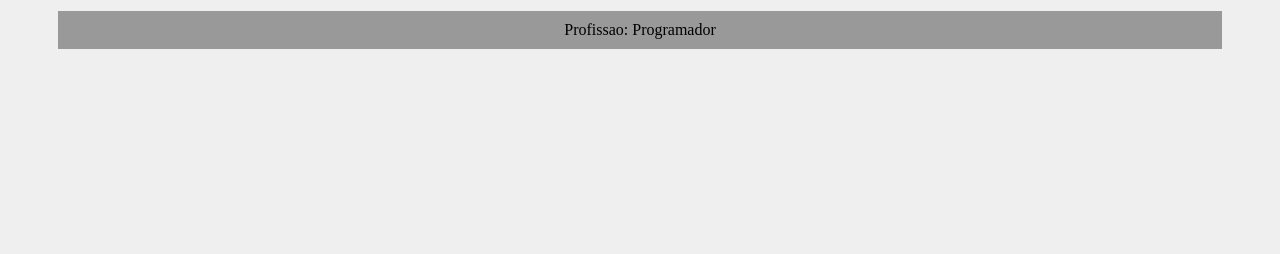
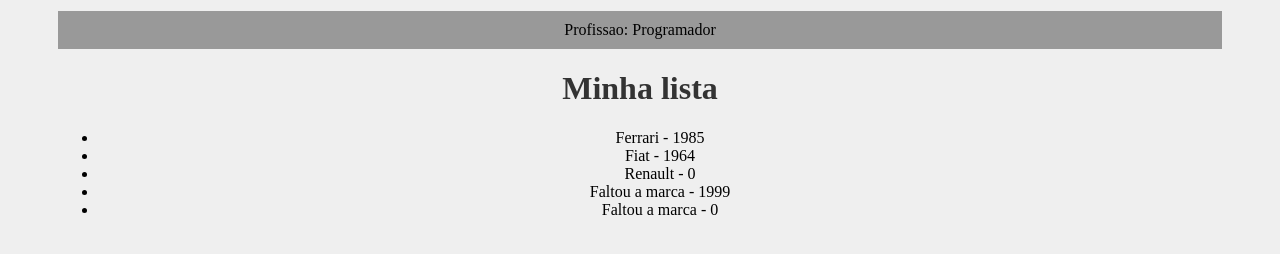
Before and after one commit to Henriquesoto92/REACT-AULAS, a React (Create React App) app: page / in a window 1280 px wide. Shown: the part 536-790 px from the top of the page. Built offline with nearby package versions, Linux system fonts and the light colour scheme.

Commit message:
:sparkles: Advance in PROPS in REACT

```diff
--- a/src/App.js
+++ b/src/App.js
@@ -2,6 +2,7 @@
 import SayMyName from './components/SayMyName'
 import Pessoa from './components/Pessoa'
 import Frase from './components/Frase'
+import List from './components/List'
 
 function App() {
 
@@ -25,6 +26,7 @@
         profissao="Programador"
         foto="https://via.placeholder.com/150"
       />
+      <List />
     </div>
   );
 }
--- /dev/null
+++ b/src/components/Item.js
@@ -0,0 +1,26 @@
+import PropTypes from 'prop-types'
+
+function Item({ marca, anoLancamento }) {
+    return (
+        <>
+            <li>
+                {marca} - {anoLancamento}
+            </li>
+        </>
+    )
+}
+
+// esse informa um erro no console log, o que precisa ser feito para se manter um padrão
+// experimente tirar ou comentar o "Item.defaultProps" a baixo para ver o resultado no console
+Item.propTypes = {
+    marca: PropTypes.string.isRequired,
+    anoLancamento: PropTypes.number,
+}
+
+// este coloca um "default" direto quando não preenchemos nada. (otimo para formularios)
+Item.defaultProps = {
+    marca: 'Faltou a marca',
+    anoLancamento: 0,
+}
+
+export default Item
--- /dev/null
+++ b/src/components/List.js
@@ -0,0 +1,20 @@
+// nesse caso, não precisamos usar o <div>, "elemento pai" para inserir no app.js
+
+import Item from "./Item"
+
+function List() {
+    return (
+        <>
+            <h1>Minha lista</h1>
+            <ul>
+                <Item marca="Ferrari" anoLancamento={1985} />
+                <Item marca="Fiat" anoLancamento={1964} />
+                <Item marca="Renault" />
+                <Item anoLancamento="1999" />
+                <Item />
+            </ul>
+        </>
+    )
+}
+
+export default List
--- a/src/index.css
+++ b/src/index.css
@@ -1,5 +1,6 @@
 body {
   padding: 50px;
+  padding-bottom: 500px;
   background-color: #efefef
 }
 
```
